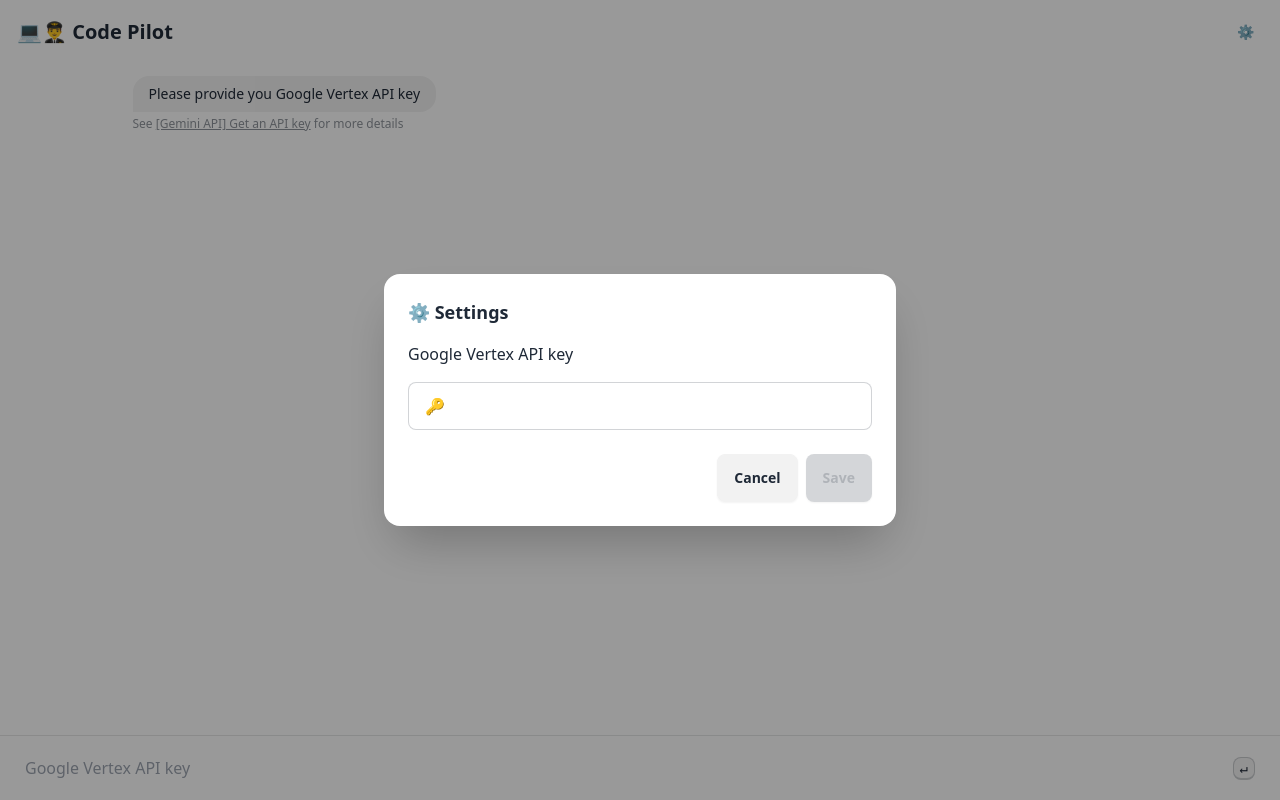
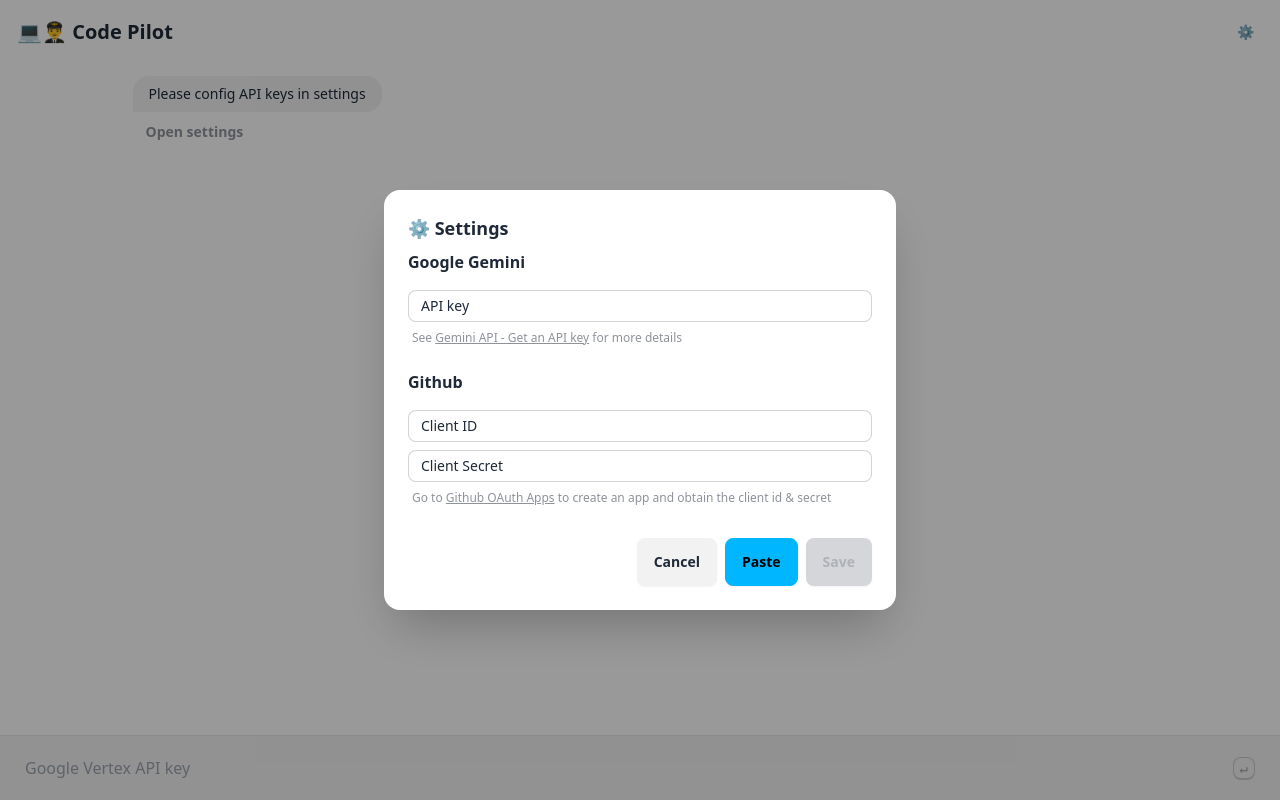
Before and after one commit to m0o0scar/codepilot, a Next.js app: page / in a window 1280 px wide. Both pictures are taken after a click on the button "⚙️". Built offline with nearby package versions, Linux system fonts and the light colour scheme.

Commit message:
feat: use github client id & secret as api call basic auth to prevent rate limit

```diff
--- a/components/conversations/Messages.tsx
+++ b/components/conversations/Messages.tsx
@@ -16,7 +16,7 @@
 export interface MessagesProps {}
 
 export const Messages: FC<MessagesProps> = () => {
-  const settingsContext = useContext(SettingsContext);
+  const { pendingForApiKeys } = useContext(SettingsContext) || {};
 
   const { repo, setRepo, sourceContent, zipLoadedSize } = useGithubRepo();
 
@@ -31,7 +31,7 @@
     deleteMessagePair,
   } = useChat(sourceContent);
 
-  const pendingForApiKey = !settingsContext?.settings.googleVertexApiKey;
+  const pendingForApiKey = pendingForApiKeys;
   const pendingForRepo = !repo;
   const pendingForRepoSourceContent = !sourceContent;
 
@@ -44,6 +44,7 @@
 
   let inputDisabled = false;
   if (
+    pendingForApiKey ||
     (!pendingForApiKey && !pendingForRepo && pendingForRepoSourceContent) ||
     sourceContent?.error ||
     sourceContentTooLarge ||
@@ -52,12 +53,8 @@
     inputDisabled = true;
 
   const onEnter = async (message: string) => {
-    if (pendingForApiKey) {
-      settingsContext?.setSetting('googleVertexApiKey', message);
-    } else if (pendingForRepo) {
+    if (pendingForRepo) {
       setRepo(message);
-    } else if (pendingForRepoSourceContent) {
-      // do nothing
     } else {
       sendMessage(message);
 
--- a/components/conversations/messages/GeminiMessages.tsx
+++ b/components/conversations/messages/GeminiMessages.tsx
@@ -1,21 +1,9 @@
+import { SettingsButton } from '@components/settings/SettingsButton';
+
 import { ChatBubble } from '../ChatBubble';
 
 export const PleaseProvideAPIKeyMessage = () => (
-  <ChatBubble
-    footer={
-      <span>
-        See{' '}
-        <a
-          className="underline"
-          target="_blank"
-          href="https://ai.google.dev/gemini-api/docs/api-key"
-        >
-          [Gemini API] Get an API key
-        </a>{' '}
-        for more details
-      </span>
-    }
-  >
-    Please provide you Google Vertex API key
+  <ChatBubble footer={<SettingsButton label="Open settings" />}>
+    Please config API keys in settings
   </ChatBubble>
 );
--- a/components/github/useGithubRepo.ts
+++ b/components/github/useGithubRepo.ts
@@ -4,6 +4,7 @@
 import { useContext, useEffect, useState } from 'react';
 
 import { LLMContext } from '@components/llm/LLMContext';
+import { SettingsContext } from '@components/settings/SettingsContext';
 import { fetchWithProgress } from '@utils/fetch';
 import { formatFileSize } from '@utils/number';
 import { del, get, put } from '@utils/storage';
@@ -14,6 +15,7 @@
 const SOURCE_SCHEMA_VERSION = 3;
 
 export const useGithubRepo = () => {
+  const settingsContext = useContext(SettingsContext);
   const llmContext = useContext(LLMContext);
 
   const [repo, setRepo] = useState<GithubRepo | undefined>();
@@ -37,10 +39,16 @@
     setZipLoadedSize(0);
     setSourceContent(undefined);
 
-    if (!repo || !llmContext?.model) return;
+    const { githubClientId, githubClientSecret } = settingsContext?.settings || {};
+    if (!repo || !llmContext?.model || !githubClientId || !githubClientSecret) return;
 
     // get repo info like default branch, etc.
-    const repoInfoResponse = await fetch(`https://api.github.com/repos/${repo.id}`);
+    const repoInfoResponse = await fetch(`https://api.github.com/repos/${repo.id}`, {
+      headers: {
+        // send github client id and secret as basic auth to prevent rate limiting
+        Authorization: `Basic ${btoa(`${githubClientId}:${githubClientSecret}`)}`,
+      },
+    });
     const { default_branch: branchName = 'master', pushed_at: lastPushTime = '' } =
       await repoInfoResponse.json();
 
--- a/components/settings/SettingsButton.tsx
+++ b/components/settings/SettingsButton.tsx
@@ -1,13 +1,17 @@
-import { useContext } from 'react';
+import cls from 'classnames';
+import { FC, useContext } from 'react';
 
 import { SettingsContext } from './SettingsContext';
 
-export const SettingsButton = () => {
+export const SettingsButton: FC<{ label?: string }> = ({ label }) => {
   const settingsContext = useContext(SettingsContext);
 
   return (
-    <button className="btn btn-square btn-ghost btn-sm" onClick={settingsContext?.openSettingModal}>
-      ⚙️
+    <button
+      className={cls('btn btn-ghost btn-sm', { 'btn-square': !label })}
+      onClick={settingsContext?.openSettingModal}
+    >
+      {label || '⚙️'}
     </button>
   );
 };
--- a/components/settings/SettingsContext.tsx
+++ b/components/settings/SettingsContext.tsx
@@ -1,13 +1,17 @@
 import { createContext, FC, ReactNode, useEffect, useState } from 'react';
-import { toast } from 'react-toastify';
 
 export interface Settings {
   googleVertexApiKey?: string;
+  githubClientId?: string;
+  githubClientSecret?: string;
 }
 
 export interface SettingsContextType {
   settings: Settings;
   setSetting: (key: keyof Settings, value: Settings[keyof Settings]) => void;
+  setSettings: (changes: Partial<Settings>) => void;
+
+  pendingForApiKeys: boolean;
 
   isSettingModalOpen: boolean;
   openSettingModal: () => void;
@@ -17,9 +21,17 @@
 export const SettingsContext = createContext<SettingsContextType | null>(null);
 
 export const SettingsContextProvider: FC<{ children: ReactNode }> = ({ children }) => {
-  const [settings, setSettings] = useState<Settings>({});
+  const [settings, _setSettings] = useState<Settings>({});
+
+  const pendingForApiKeys =
+    !settings.googleVertexApiKey || !settings.githubClientId || !settings.githubClientSecret;
+
   const setSetting = (key: keyof Settings, value: Settings[keyof Settings]) => {
-    setSettings((prev) => ({ ...prev, [key]: value }));
+    _setSettings((prev) => ({ ...prev, [key]: value }));
+  };
+
+  const setSettings = (changes: Partial<Settings>) => {
+    _setSettings((prev) => ({ ...prev, ...changes }));
   };
 
   const [isSettingModalOpen, setIsSettingModalOpen] = useState(false);
@@ -28,7 +40,7 @@
 
   useEffect(() => {
     const cached = localStorage.getItem('settings');
-    if (cached) setSettings(JSON.parse(cached));
+    if (cached) _setSettings(JSON.parse(cached));
   }, []);
 
   useEffect(() => {
@@ -38,8 +50,13 @@
   return (
     <SettingsContext.Provider
       value={{
+        // settings value
         settings,
         setSetting,
+        setSettings,
+        pendingForApiKeys,
+
+        // settings modal
         isSettingModalOpen,
         openSettingModal,
         closeSettingModal,
--- a/components/settings/SettingsModal.tsx
+++ b/components/settings/SettingsModal.tsx
@@ -1,28 +1,73 @@
 import cls from 'classnames';
 import { useContext, useEffect, useState } from 'react';
-import { toast } from 'react-toastify';
 
 import { SettingsContext } from './SettingsContext';
+import { SettingsModalInput } from './SettingsModalInput';
 
 export const SettingsModal = () => {
   const settingsContext = useContext(SettingsContext);
 
   const [googleVertexApiKey, setGoogleVertexApiKey] = useState('');
+  const [githubClientId, setGithubClientId] = useState('');
+  const [githubClientSecret, setGithubClientSecret] = useState('');
 
-  const googleVertexApiKeyOld = settingsContext?.settings.googleVertexApiKey || '';
+  const {
+    googleVertexApiKey: googleVertexApiKeyOld = '',
+    githubClientId: githubClientIdOld = '',
+    githubClientSecret: githubClientSecretOld = '',
+  } = settingsContext?.settings || {};
   const googleVertexApiKeyNew = googleVertexApiKey.trim();
+  const githubClientIdNew = githubClientId.trim();
+  const githubClientSecretNew = githubClientSecret.trim();
 
-  const canSave = googleVertexApiKeyOld !== googleVertexApiKeyNew;
+  const canSave =
+    googleVertexApiKeyOld !== googleVertexApiKeyNew ||
+    githubClientIdOld !== githubClientIdNew ||
+    githubClientSecretOld !== githubClientSecretNew;
 
   const onSave = () => {
-    settingsContext?.setSetting('googleVertexApiKey', googleVertexApiKeyNew);
-    if (!googleVertexApiKeyNew) toast.warning('API key removed');
-    else toast.success('API key updated');
+    settingsContext?.setSettings({
+      googleVertexApiKey: googleVertexApiKeyNew,
+      githubClientId: githubClientIdNew,
+      githubClientSecret: githubClientSecretNew,
+    });
+    settingsContext?.closeSettingModal();
+  };
+
+  const onPaste = async () => {
+    const text = await navigator.clipboard.readText();
+    const lines = text
+      .split('\n')
+      .map((l) => l.trim())
+      .filter(Boolean);
+    for (const line of lines) {
+      const [key, value] = line.split('=');
+      switch (key.toLowerCase()) {
+        case 'google_vertex_api_key':
+          setGoogleVertexApiKey(value);
+          break;
+        case 'github_client_id':
+          setGithubClientId(value);
+          break;
+        case 'github_client_secret':
+          setGithubClientSecret(value);
+          break;
+        default:
+          break;
+      }
+    }
   };
 
   useEffect(() => {
     if (settingsContext?.isSettingModalOpen) {
-      setGoogleVertexApiKey(settingsContext?.settings.googleVertexApiKey || '');
+      const {
+        googleVertexApiKey = '',
+        githubClientId = '',
+        githubClientSecret = '',
+      } = settingsContext.settings || {};
+      setGoogleVertexApiKey(googleVertexApiKey);
+      setGithubClientId(githubClientId);
+      setGithubClientSecret(githubClientSecret);
     }
   }, [settingsContext?.isSettingModalOpen]);
 
@@ -35,22 +80,64 @@
         {/* so we hide modal content when the modal is hidden, to prevent inputs inside mess with the message input */}
         {settingsContext?.isSettingModalOpen && (
           <>
-            <p className="py-4">Google Vertex API key</p>
-            <label className="input input-bordered flex items-center gap-2">
-              🔑{' '}
-              <input
+            <div className="flex flex-col gap-2">
+              <p className="my-2 font-bold">Google Gemini</p>
+              <SettingsModalInput
+                label="API key"
+                value={googleVertexApiKey}
+                onChange={setGoogleVertexApiKey}
                 type="password"
-                className="grow"
-                value={googleVertexApiKey}
-                onChange={(e) => setGoogleVertexApiKey(e.target.value)}
+                footer={
+                  <span>
+                    See{' '}
+                    <a
+                      className="underline"
+                      target="_blank"
+                      href="https://ai.google.dev/gemini-api/docs/api-key"
+                    >
+                      Gemini API - Get an API key
+                    </a>{' '}
+                    for more details
+                  </span>
+                }
               />
-            </label>
+
+              <p className="my-2 font-bold">Github</p>
+              <SettingsModalInput
+                label="Client ID"
+                type="password"
+                value={githubClientId}
+                onChange={setGithubClientId}
+              />
+              <SettingsModalInput
+                label="Client Secret"
+                type="password"
+                value={githubClientSecret}
+                onChange={setGithubClientSecret}
+                footer={
+                  <span>
+                    Go to{' '}
+                    <a
+                      className="underline"
+                      target="_blank"
+                      href="https://github.com/settings/developers"
+                    >
+                      Github OAuth Apps
+                    </a>{' '}
+                    to create an app and obtain the client id & secret
+                  </span>
+                }
+              />
+            </div>
           </>
         )}
 
         <div className="modal-action">
           <button className="btn" onClick={settingsContext?.closeSettingModal}>
             Cancel
+          </button>
+          <button className="btn btn-info" onClick={onPaste}>
+            Paste
           </button>
           <button className="btn btn-primary" disabled={!canSave} onClick={onSave}>
             Save
--- /dev/null
+++ b/components/settings/SettingsModalInput.tsx
@@ -0,0 +1,49 @@
+import { FC, HTMLInputTypeAttribute, ReactNode, useState } from 'react';
+
+export interface SettingsModalInputProps {
+  value?: string;
+  onChange?: (value: string) => void;
+  type?: HTMLInputTypeAttribute;
+  placeholder?: string;
+  error?: string;
+  disabled?: boolean;
+  label?: string;
+  footer?: ReactNode;
+}
+
+export const SettingsModalInput: FC<SettingsModalInputProps> = ({
+  label,
+  value,
+  onChange,
+  type = 'text',
+  placeholder,
+  error,
+  disabled,
+  footer,
+}) => {
+  const [focused, setFocused] = useState(false);
+
+  return (
+    <label className="form-control w-full">
+      <label className="input input-bordered input-sm flex items-center gap-2">
+        {label && <span className="whitespace-nowrap min-w-24">{label}</span>}
+        <input
+          className="grow"
+          disabled={disabled}
+          type={focused ? 'text' : type}
+          placeholder={placeholder}
+          value={value}
+          onChange={(e) => onChange?.(e.target.value)}
+          onFocus={() => setFocused(true)}
+          onBlur={() => setFocused(false)}
+        />
+      </label>
+      {(footer || error) && (
+        <div className="label">
+          {footer && <span className="label-text-alt opacity-50">{footer}</span>}
+          {error && <span className="label-text-alt text-red-400">{error}</span>}
+        </div>
+      )}
+    </label>
+  );
+};
```
